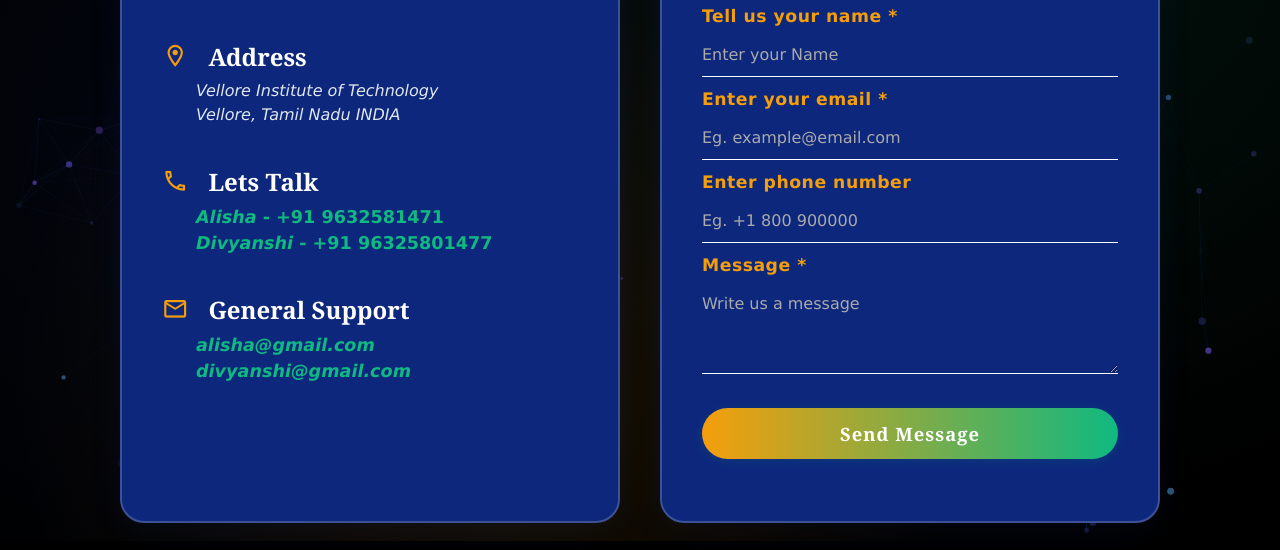
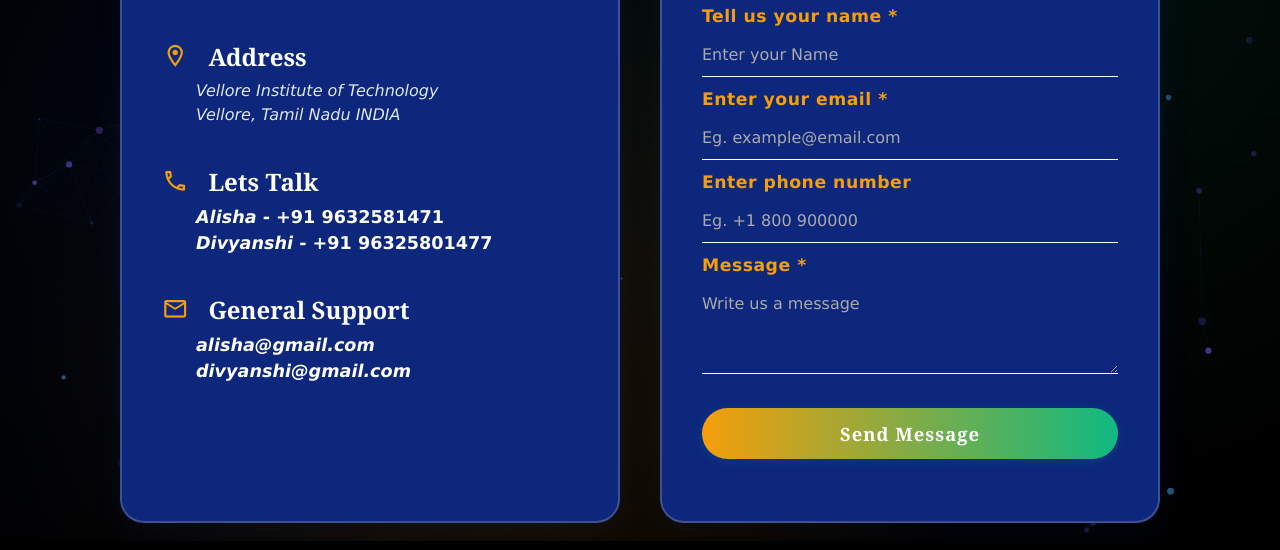
Before and after one commit to DivyanshiSaluja/MoneyMantraa, a website: page MoneyMantraa/Hackathon_BnB/contactUs/contactUs.html in a window 1280 px wide. Shown: the part 259-809 px from the top of the page. Drawn offline with Linux system fonts and the light colour scheme.

Commit message:
Update contactUs.css

```diff
--- a/MoneyMantraa/Hackathon_BnB/contactUs/contactUs.css
+++ b/MoneyMantraa/Hackathon_BnB/contactUs/contactUs.css
@@ -87,7 +87,7 @@ body {
 }
 
 .contact-info-panel .contact-phone {
-    color: #10b981;
+    color: #ffffff;
     font-weight: bold;
     font-size: 1.1rem;
     margin-bottom: 16px;
@@ -95,16 +95,13 @@ body {
 }
 
 .contact-info-panel .contact-email {
-    color: #10b981;
+    color: #ffffff;
     font-weight: bold;
     font-size: 1.1rem;
     margin-left: 34px;
     margin-bottom: 0;
 }
 
-.contact-phone, .contact-email {
-    colour: #ffffff;
-}
 .icon {
     font-size: 1.1em;
     margin-right: 10px;
```
